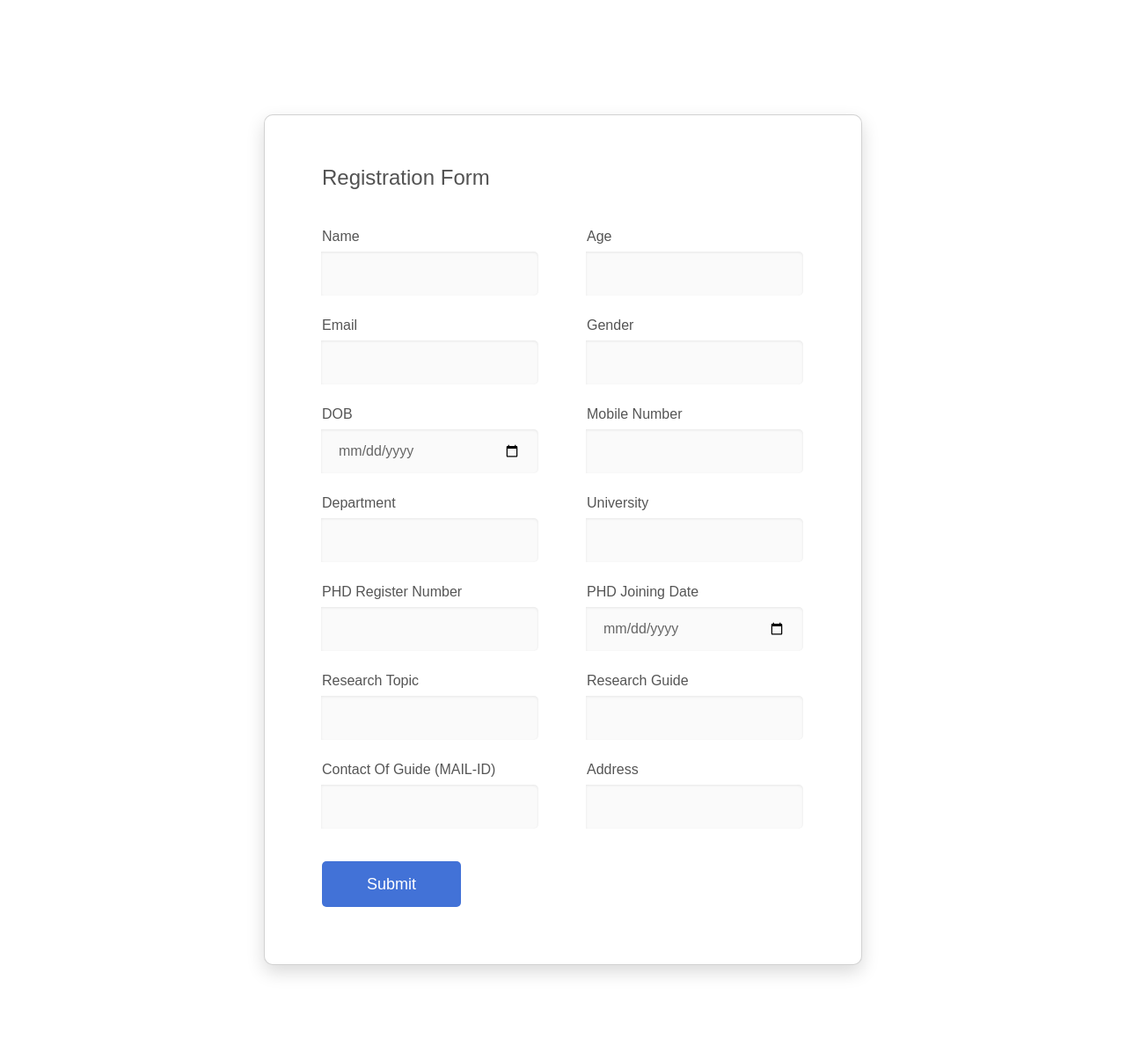
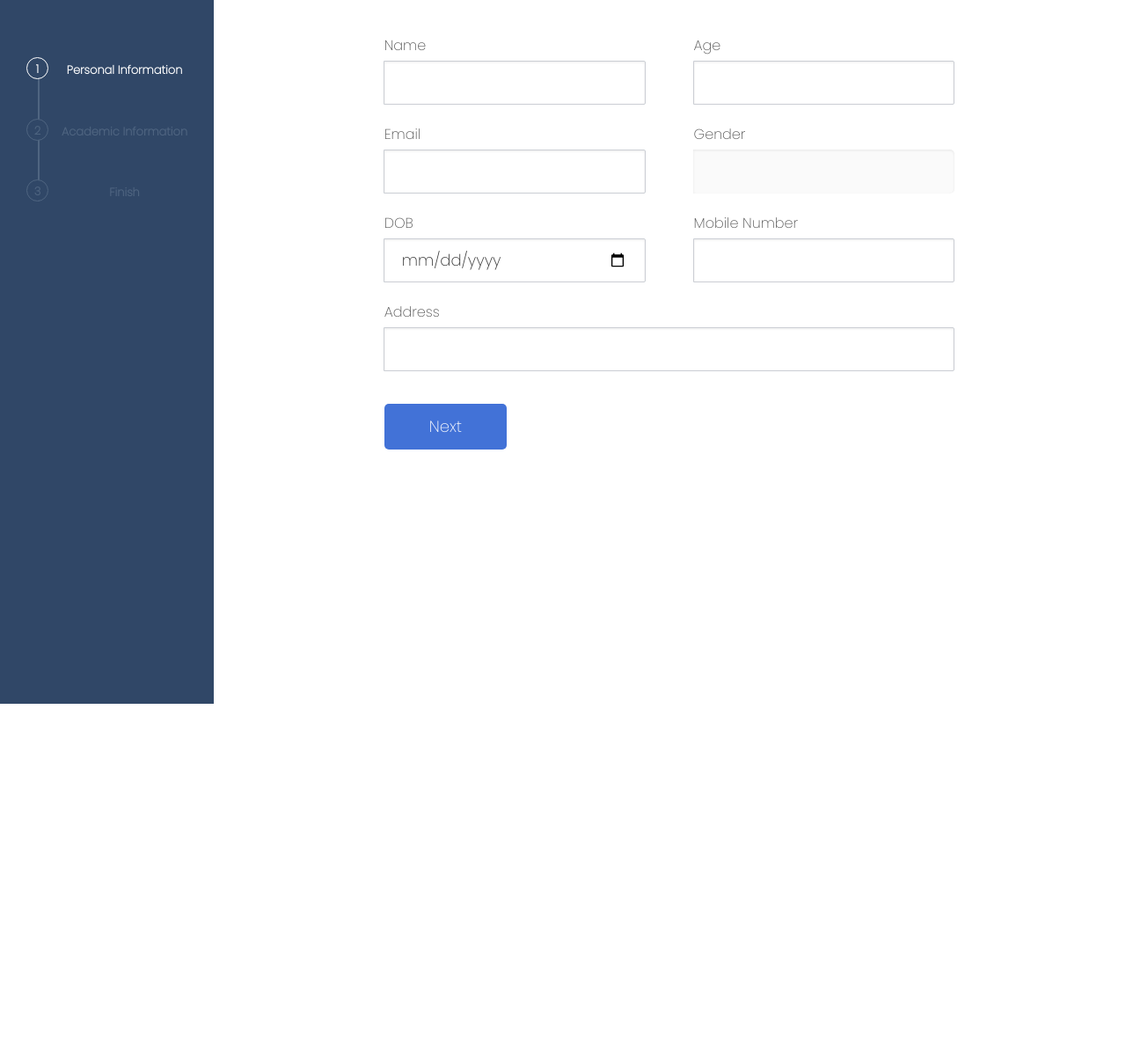
Before and after one commit to sharunrajeev/studentManagementSystem, a Django app: page /user/register in a window 1280 px wide. Shown: the whole page at 88% size. After the commit the page ends 800 px from the top, so only its background shows below. Run offline with Django 4.2, Linux system fonts and the light colour scheme.

Commit message:
added progress indicator in register form

```diff
--- /dev/null
+++ b/static/css/progress_indicator.css
@@ -0,0 +1,348 @@
+@import url('https://fonts.googleapis.com/css2?family=Poppins:wght@200&display=swap');
+
+*{
+    padding:0;
+    margin:0;
+}
+.container{
+    min-height:100vh;
+    display:flex;
+    justify-content:center;
+    align-items:center;
+    background-color:#eee;
+}
+.container .card{
+    height:500px;
+    width:800px;
+    background-color:#fff;
+    position:relative;
+    box-shadow:0 15px 30px rgba(0,0,0,0.1);
+    font-family: 'Poppins', sans-serif;
+    border-radius:20px;
+}
+.container .card .form{
+    width:100%;
+    height:100%;
+
+    display:flex;
+}
+
+
+
+
+
+
+
+
+
+
+
+
+
+
+
+
+
+
+
+
+
+
+
+
+/*left-side-end*/
+.container .card .right-side{
+    width:65%;
+    background-color:#fff;
+    height:100%;
+  border-radius:20px;
+}
+/*right-side-start*/
+.main{
+    display:none;
+}
+.active{
+    display:block;
+}
+.main{
+    padding:40px;
+}
+.main small{
+    display:flex;
+    justify-content:center;
+    align-items:center;
+    margin-top:2px;
+    height:30px;
+    width:30px;
+    background-color:#ccc;
+    border-radius:50%;
+    color:yellow;
+    font-size:19px;
+}
+.text{
+    margin-top:20px;
+}
+.congrats{
+    text-align:center;
+}
+.text p{
+    margin-top:10px;
+    font-size:13px;
+    font-weight:700;
+    color:#cbced4;
+}
+.input-text{
+    margin:30px 0;
+     display:flex;
+    gap:20px;
+}
+
+.input-text .input-div{
+    width:100%;
+    position:relative;
+
+}
+
+select{
+    width:100%;
+    height:40px;
+    border:none;
+    outline:0;
+    border-radius:5px;
+    border:1px solid #cbced4;
+    gap:20px;
+    box-sizing:border-box;
+    padding:0px 10px;
+}
+.input-text .input-div span{
+    position:absolute;
+    top:10px;
+    left:10px;
+    font-size:14px;
+    transition:all 0.5s;
+}
+.input-div input:focus ~ span,.input-div input:valid ~ span  {
+    top:-15px;
+    left:6px;
+    font-size:10px;
+    font-weight:600;
+}
+
+.input-div span{
+    top:-15px;
+    left:6px;
+    font-size:10px;
+}
+.buttons button{
+    height:40px;
+    width:100px;
+    border:none;
+    border-radius:5px;
+    background-color:#0075ff;
+    font-size:12px;
+    color:#fff;
+    cursor:pointer;
+}
+.button_space{
+    display:flex;
+    gap:20px;
+
+}
+.button_space button:nth-child(1){
+    background-color:#fff;
+    color:#000;
+    border:1px solid#000;
+}
+.user_card{
+    margin-top:20px;
+    margin-bottom:40px;
+    height:200px;
+    width:100%;
+    border:1px solid #c7d3d9;
+    border-radius:10px;
+    display:flex;
+    overflow:hidden;
+    position:relative;
+    box-sizing:border-box;
+}
+.user_card span{
+    height:80px;
+    width:100%;
+    background-color:#dfeeff;
+}
+.circle{
+    position:absolute;
+    top:40px;
+    left:60px;
+}
+.circle span{
+    height:70px;
+    width:70px;
+    background-color:#fff;
+    display:flex;
+    justify-content:center;
+    align-items:center;
+    border:2px solid #fff;
+    border-radius:50%;
+}
+.circle span img{
+    width:100%;
+    height:100%;
+    border-radius:50%;
+    object-fit:cover;
+}
+.social{
+    display:flex;
+    position:absolute;
+    top:100px;
+    right:10px;
+}
+.social span{
+    height:30px;
+    width:30px;
+    border-radius:7px;
+    background-color:#fff;
+    border:1px solid #cbd6dc;
+    display:flex;
+    justify-content:center;
+    align-items:center;
+    margin-left:10px;
+    color:#cbd6dc;
+
+}
+.social span i{
+        cursor:pointer;
+}
+.heart{
+    color:red !important;
+}
+.share{
+        color:red !important;
+}
+.user_name{
+    position:absolute;
+    top:110px;
+    margin:10px;
+    padding:0 30px;
+    display:flex;
+    flex-direction:column;
+    width:100%;
+
+}
+.user_name h3{
+    color:#4c5b68;
+}
+.detail{
+    /*margin-top:10px;*/
+   display:flex;
+   justify-content:space-between;
+   margin-right:50px;
+}
+.detail p{
+    font-size:12px;
+    font-weight:700;
+
+}
+.detail p a{
+    text-decoration:none;
+    color:blue;
+}
+
+
+
+
+
+
+.checkmark__circle {
+  stroke-dasharray: 166;
+  stroke-dashoffset: 166;
+  stroke-width: 2;
+  stroke-miterlimit: 10;
+  stroke: #7ac142;
+  fill: none;
+  animation: stroke 0.6s cubic-bezier(0.65, 0, 0.45, 1) forwards;
+}
+
+.checkmark {
+  width: 56px;
+  height: 56px;
+  border-radius: 50%;
+  display: block;
+  stroke-width: 2;
+  stroke: #fff;
+  stroke-miterlimit: 10;
+  margin: 10% auto;
+  box-shadow: inset 0px 0px 0px #7ac142;
+  animation: fill .4s ease-in-out .4s forwards, scale .3s ease-in-out .9s both;
+}
+
+.checkmark__check {
+  transform-origin: 50% 50%;
+  stroke-dasharray: 48;
+  stroke-dashoffset: 48;
+  animation: stroke 0.3s cubic-bezier(0.65, 0, 0.45, 1) 0.8s forwards;
+}
+
+@keyframes stroke {
+  100% {
+    stroke-dashoffset: 0;
+  }
+}
+@keyframes scale {
+  0%, 100% {
+    transform: none;
+  }
+  50% {
+    transform: scale3d(1.1, 1.1, 1);
+  }
+}
+@keyframes fill {
+  100% {
+    box-shadow: inset 0px 0px 0px 30px #7ac142;
+  }
+}
+
+
+
+
+
+
+
+
+
+
+.warning{
+    border:1px solid red !important;
+}
+
+
+/*right-side-end*/
+@media (max-width:750px) {
+    .container{
+        height:scroll;
+
+
+    }
+    .container .card {
+        max-width: 350px;
+        height:auto !important;
+        margin:30px 0;
+    }
+    .container .card .right-side {
+     width:100%;
+
+    }
+     .input-text{
+         display:block;
+     }
+
+     .input-text .input-div{
+  margin-top:20px;
+
+}
+
+    .container .card .left-side {
+
+     display: none;
+    }
+}
--- a/static/css/register_form.css
+++ b/static/css/register_form.css
@@ -1,3 +1,127 @@
+/* ==========================================================================
+   #PARENT LAYOUT (CUSTOM)
+   ========================================================================== */
+.buttons_parent {
+  display: flex;
+}
+
+.buttons_parent > div {
+  padding-right: 30px;
+}
+
+.register_main {
+  width: 100%;
+  height: 100vh;
+  display: flex;
+}
+
+.progress_bar {
+  width: max(250px, 20%);
+  max-width: 400px;
+}
+
+.left-side{
+  background-color:#304767;
+  height:100%;
+  padding:20px 30px;
+  box-sizing:border-box;
+
+}
+
+/*left-side-start*/
+.left-heading{
+    color:#fff;
+
+}
+.steps-content{
+    margin-top:30px;
+    color:#fff;
+}
+.steps-content p{
+    font-size:12px;
+    margin-top:15px;
+}
+.progress-bar{
+    list-style:none;
+    /*color:#fff;*/
+    /*margin-top:30px;*/
+    font-size:13px;
+    font-weight:700;
+    counter-reset:container 0;
+}
+.progress-bar li{
+       position:relative;
+       margin-left:40px;
+       margin-top:50px;
+       counter-increment:container 1;
+      color:#4f6581;
+}
+.progress-bar li::before{
+    content:counter(container);
+    line-height:25px;
+    text-align:center;
+    position:absolute;
+    height:25px;
+    width:25px;
+    border:1px solid #4f6581;
+    border-radius:50%;
+    left:-40px;
+    top:-5px;
+    z-index:10;
+    background-color:#304767;
+
+
+}
+
+
+.progress-bar li::after{
+    content: '';
+    position: absolute;
+    height: 90px;
+    width: 2px;
+    background-color: #4f6581;
+    z-index: 1;
+    left: -27px;
+    top: -70px;
+}
+
+
+.progress-bar li.active::after{
+    background-color: #fff;
+
+}
+
+.progress-bar li:first-child:after{
+  display:none;
+}
+
+/*.progress-bar li:last-child:after{*/
+/*  display:none;  */
+/*}*/
+.progress-bar li.active::before{
+    color:#fff;
+    border:1px solid #fff;
+}
+.progress-bar li.active{
+    color:#fff;
+}
+.d-none{
+   display:none;
+}
+
+
+/*----------------  FORM  --------------------*/
+.card-body {
+  padding: 0 max(5rem, 12%);
+}
+
+
+
+
+
+
+
+
 
 /* ==========================================================================
    #FONT
@@ -658,3 +782,25 @@ input[type=number]::-webkit-inner-spin-button {
 input[type=number] {
   -moz-appearance: textfield;
 }
+
+
+/* ------------------ CUSTOM styling for input tags in form ---------------------- */
+.input_default {
+  height: 50px;
+  font-size: 18px;
+  color: #333333;
+  padding: 0 20px;
+  background: transparent;
+
+  width:100%;
+  border:none;
+  outline:0;
+  border-radius:2px;
+  border:1px solid #cbced4;
+  /*gap:20px;*/
+  box-sizing:border-box;
+}
+
+.label {
+  color: #555555;
+}
--- /dev/null
+++ b/static/js/register_form.js
@@ -0,0 +1,105 @@
+var next_click=document.querySelectorAll(".next_button");
+var main_form=document.querySelectorAll(".main");
+var step_list = document.querySelectorAll(".progress-bar li");
+var num = document.querySelector(".step-number");
+let formnumber=0;
+
+next_click.forEach(function(next_click_form){
+    next_click_form.addEventListener('click',function(){
+        if(!validateform()){
+            return false
+        }
+       formnumber++;
+       updateform();
+       progress_forward();
+       contentchange();
+    });
+});
+
+var back_click=document.querySelectorAll(".back_button");
+back_click.forEach(function(back_click_form){
+    back_click_form.addEventListener('click',function(){
+       formnumber--;
+       updateform();
+       progress_backward();
+       contentchange();
+    });
+});
+
+// var username=document.querySelector("#user_name");
+// var shownname=document.querySelector(".shown_name");
+
+
+// var submit_click=document.querySelectorAll(".submit_button");
+// submit_click.forEach(function(submit_click_form){
+//     submit_click_form.addEventListener('click',function(){
+//        shownname.innerHTML= username.value;
+//        formnumber++;
+//        updateform();
+//     });
+// });
+
+// var heart=document.querySelector(".fa-heart");
+// heart.addEventListener('click',function(){
+//    heart.classList.toggle('heart');
+// });
+
+
+// var share=document.querySelector(".fa-share-alt");
+// share.addEventListener('click',function(){
+//    share.classList.toggle('share');
+// });
+
+
+
+function updateform(){
+    main_form.forEach(function(mainform_number){
+        mainform_number.classList.remove('active');
+    })
+    main_form[formnumber].classList.add('active');
+}
+
+function progress_forward(){
+    // step_list.forEach(list => {
+
+    //     list.classList.remove('active');
+
+    // });
+
+
+    // num.innerHTML = formnumber+1;
+    step_list[formnumber].classList.add('active');
+}
+
+function progress_backward(){
+    var form_num = formnumber+1;
+    step_list[form_num].classList.remove('active');
+    num.innerHTML = form_num;
+}
+
+var step_num_content=document.querySelectorAll(".step-number-content");
+
+ function contentchange(){
+     step_num_content.forEach(function(content){
+        content.classList.remove('active');
+        content.classList.add('d-none');
+     });
+     step_num_content[formnumber].classList.add('active');
+ }
+
+
+function validateform(){
+    validate=true;
+    var validate_inputs=document.querySelectorAll(".main.active input");
+    validate_inputs.forEach(function(vaildate_input){
+        vaildate_input.classList.remove('warning');
+        if(vaildate_input.hasAttribute('require')){
+            if(vaildate_input.value.length==0){
+                validate=false;
+                vaildate_input.classList.add('warning');
+            }
+        }
+    });
+    return validate;
+
+}
--- /dev/null
+++ b/templates/user/progress_indicator.html
@@ -0,0 +1,7 @@
+<div class="left-side">
+    <ul class="progress-bar">
+        <li class="active">Personal Information</li>
+        <li class="">Academic Information</li>
+        <li class="">Finish</li>
+    </ul>
+</div>
--- a/templates/user/register_form.html
+++ b/templates/user/register_form.html
@@ -7,30 +7,32 @@
 <!-- CSS only -->
     <link href="https://cdn.jsdelivr.net/npm/bootstrap@5.2.0-beta1/dist/css/bootstrap.min.css" rel="stylesheet" integrity="sha384-0evHe/X+R7YkIZDRvuzKMRqM+OrBnVFBL6DOitfPri4tjfHxaWutUpFmBp4vmVor" crossorigin="anonymous">
     <link href="{% static 'css/register_form.css' %}" rel="stylesheet"/>
+    <link href="{% static 'css/progress_indicator.css' %}" rel="stylesheet"/>
 </head>
 <body>
 <!--<div class="card w-50 m-auto mt-5" >-->
 
-<div class="page-wrapper bg-gra-02 p-t-130 p-b-100 font-poppins">
-        <div class="wrapper wrapper--w680">
-            <div class="card card-4">
+<div class="register_main">
+    <div class="progress_bar">
+            {% include './progress_indicator.html' %}
+    </div>
+
     <div class="card-body">
-                    <h2 class="title">Registration Form</h2>
                     <form action="register" method="post">
 
                         {% csrf_token %}
-
+                        <div class="main active">
                             <div class="row row-space">
                             <div class="col-2">
                                 <div class="input-group">
                                     <label class="label">Name</label>
-                                    <input id="name" class="input--style-4" type="text" name="Name" required>
+                                    <input id="name" class="input--style-4 input_default" type="text" name="Name" required require>
                                 </div>
                             </div>
                             <div class="col-2">
                                 <div class="input-group">
                                     <label class="label">Age</label>
-                                    <input id="age" class="input--style-4" type="number" min="1" max="50" name="Age" required>
+                                    <input id="age" class="input--style-4 input_default" type="number" min="1" max="50" name="Age" required require>
                                 </div>
                             </div>
                         </div>
@@ -38,7 +40,7 @@
                             <div class="col-2">
                                 <div class="input-group">
                                     <label class="label">Email</label>
-                                    <input id="email" class="input--style-4" type="email" name="Email" required>
+                                    <input id="email" class="input--style-4 input_default" type="email" name="Email" required require>
                                 </div>
                             </div>
 
@@ -46,7 +48,7 @@
                             <div class="col-2">
                                 <div class="input-group">
                                     <label class="label">Gender</label>
-                                    <input id="gender" class="input--style-4" type="text" name="Gender" required>
+                                    <input id="gender" class="input--style-4" type="text" name="Gender" required require>
                                 </div>
 <!--                                <div class="input-group">-->
 <!--                                    <label class="label">Gender</label>-->
@@ -67,88 +69,109 @@
                             <div class="col-2">
                                 <div class="input-group">
                                     <label class="label">DOB</label>
-                                    <input id="dob" class="input--style-4" type="date" name="Dob" required>
+                                    <input id="dob" class="input--style-4 input_default" type="date" name="Dob" required require>
                                 </div>
                             </div>
                             <div class="col-2">
                                 <div class="input-group">
                                     <label class="label">Mobile Number</label>
-                                    <input id="mob" class="input--style-4" type="tel" name="Mob" required>
+                                    <input id="mob" class="input--style-4 input_default" type="tel" name="Mob" required require>
                                 </div>
                             </div>
                         </div>
+                            <div class="row row-space">
+                                <div class="input-group">
+                                    <label class="label">Address</label>
+                                    <input id="address" class="input--style-4 input_default" type="text" name="Address" required require>
+                                </div>
+                        </div>
+                            <div class="p-t-15">
+                                <button id="next" class="btn btn--radius-2 btn--blue next_button" type="button">Next</button>
+                            </div>
+                        </div>
 
+                        <div class="main">
                             <div class="row row-space">
                             <div class="col-2">
                                 <div class="input-group">
                                     <label class="label">Department</label>
-                                    <input id="dept" class="input--style-4" type="text" name="email" required>
+                                    <input id="dept" class="input--style-4 input_default" type="text" name="email" required require>
                                 </div>
                             </div>
                             <div class="col-2">
                                 <div class="input-group">
                                     <label class="label">University</label>
-                                    <input id="university" class="input--style-4" type="text" name="University" required>
+                                    <input id="university" class="input--style-4 input_default" type="text" name="University" required require>
                                 </div>
                             </div>
                         </div>
-
                             <div class="row row-space">
                             <div class="col-2">
                                 <div class="input-group">
                                     <label class="label">PHD Register Number</label>
-                                    <input id="phd_reg" class="input--style-4" type="number" name="Phd_Reg" required>
+                                    <input id="phd_reg" class="input--style-4 input_default" type="number" name="Phd_Reg" required require>
                                 </div>
                             </div>
                             <div class="col-2">
                                 <div class="input-group">
                                     <label class="label">PHD joining Date</label>
-                                    <input id="phd_joining_date" class="input--style-4" type="date" name="Phd_Joining_Date" required>
+                                    <input id="phd_joining_date" class="input--style-4 input_default" type="date" name="Phd_Joining_Date" required require>
                                 </div>
                             </div>
                         </div>
-
                             <div class="row row-space">
                             <div class="col-2">
                                 <div class="input-group">
                                     <label class="label">Research Topic</label>
-                                    <input id="research_topic" class="input--style-4" type="text" name="Research_Topic" required>
+                                    <input id="research_topic" class="input--style-4 input_default" type="text" name="Research_Topic" required require>
                                 </div>
                             </div>
                             <div class="col-2">
                                 <div class="input-group">
                                     <label class="label">Research Guide</label>
-                                    <input id="research_guide" class="input--style-4" type="text" name="Research_Guide" required>
+                                    <input id="research_guide" class="input--style-4 input_default" type="text" name="Research_Guide" required require>
                                 </div>
                             </div>
                         </div>
-
                             <div class="row row-space">
                             <div class="col-2">
                                 <div class="input-group">
                                     <label class="label">Contact of Guide (MAIL-ID)</label>
-                                    <input id="guide_mail" class="input--style-4" type="email" name="Guide_Mail" required>
+                                    <input id="guide_mail" class="input--style-4 input_default" type="email" name="Guide_Mail" required require>
                                 </div>
                             </div>
 
-                            <div class="col-2">
-                                <div class="input-group">
-                                    <label class="label">Address</label>
-                                    <input id="address" class="input--style-4" type="text" name="Address" required>
+
                         </div>
+                            <div class="buttons_parent">
+                                    <div class="p-t-15">
+                                        <button class="btn btn--radius-2 btn--blue back_button" type="button">Back</button>
                                     </div>
-                        </div>
-
                                     <div class="p-t-15">
                                         <button id="butn" class="btn btn--radius-2 btn--blue" type="Submit">Submit</button>
                                     </div>
+
+                            </div>
+
+                        </div>
+
+
+
                     </form>
                 </div>
+
+<!--    <div class="page-wrapper bg-gra-02 p-t-130 p-b-100 font-poppins">-->
+<!--        <div class="wrapper wrapper&#45;&#45;w680">-->
+<!--            <div class="card card-4">-->
+
+<!--            </div>-->
+<!--        </div>-->
+<!--    </div>-->
+
 </div>
-        </div>
-    </div>
+
 <script src="https://cdnjs.cloudflare.com/ajax/libs/jquery/3.6.0/jquery.min.js" integrity="sha512-894YE6QWD5I59HgZOGReFYm4dnWc1Qt5NtvYSaNcOP+u1T9qYdvdihz0PPSiiqn/+/3e7Jo4EaG7TubfWGUrMQ==" crossorigin="anonymous" referrerpolicy="no-referrer"></script>
-
+<script src="{% static 'js/register_form.js' %}"></script>
 <script>
 
     $(document).ready(function()
```
Lines whose indentation alone changed are shown as unchanged.
